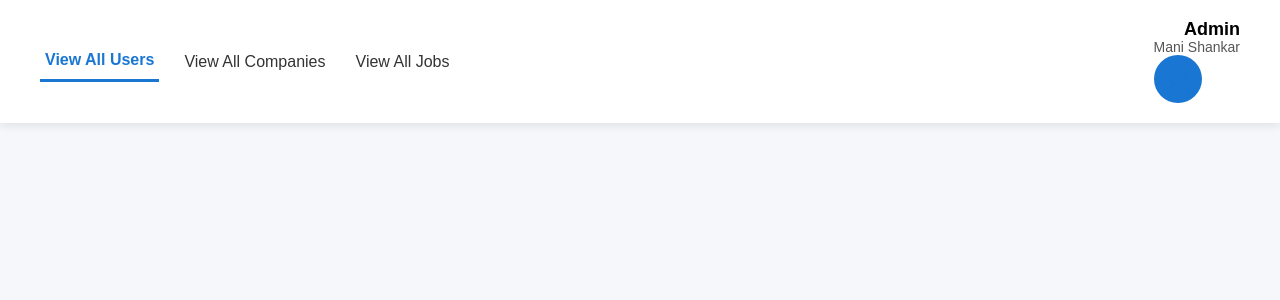
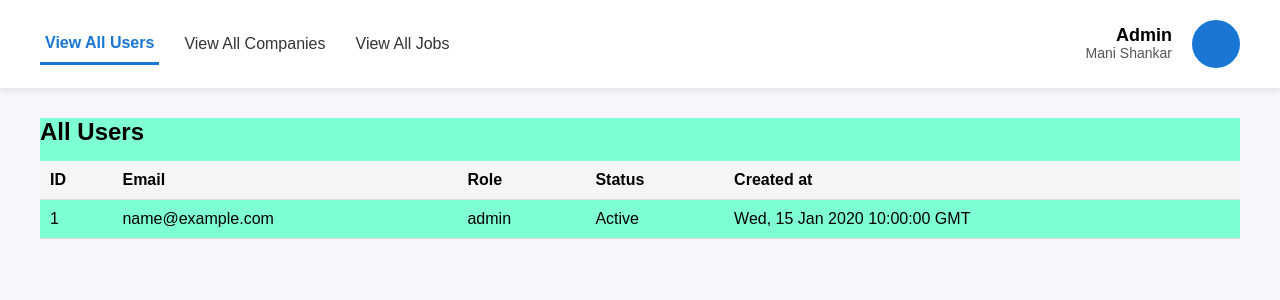
Before and after one commit to Manish3005/Role-based-job-portal, a Flask app: page /admin/dashboard in a window 1280 px wide. Shown: the top 300 px of the page. Run offline with Flask 3, Linux system fonts and the light colour scheme; tables that the repository leaves empty hold one stand-in row (values such as "Sample post").

Commit message:
Add UI for view all users in admin dashboard

```diff
--- a/backend/app.py
+++ b/backend/app.py
@@ -1,6 +1,6 @@
-from flask import Flask, render_template, request, redirect, url_for
+from flask import Flask, render_template, request, redirect, url_for, jsonify
 from models.user_auth import verify_user
-from models import admin
+from models.admin import view_all_users
 
 app = Flask(__name__,
             template_folder="../frontend/templates",
@@ -34,6 +34,11 @@ def admin_login():
             return redirect(url_for("admin_dashboard"))
     return render_template("admin_login.html")
 
+@app.route("/admin/users")
+def get_all_users():
+    users = view_all_users()
+    return jsonify(users)
+
 @app.route("/recruiter-login", methods = ["GET","POST"])
 def recruiter_login():
     if request.method == "POST":
--- a/backend/models/admin.py
+++ b/backend/models/admin.py
@@ -27,9 +27,7 @@ def view_all_users():
     users = cursor.fetchall()
     cursor.close()
     conn.close()
-    print("\nAll Users:")
-    for u in users:
-        print(f"ID: {u['id']}, Email: {u['email']}, Role: {u['role']}, Active: {u['is_active']}, Created: {u['created_at']}")
+    return users
 
 def view_all_companies():
     conn = get_db_connection()
--- a/frontend/static/css/style.css
+++ b/frontend/static/css/style.css
@@ -131,18 +131,32 @@ body.index-page {
 
 
 .dashboard-page {
+    min-height: 100vh;
     background: #f5f7fa;
-    min-height: 100vh;
 }
 
+/* Header at top */
 .dashboard-header {
     display: flex;
     justify-content: space-between;
     align-items: center;
-
     padding: 20px 40px;
     background: white;
-    box-shadow: 0 2px 10px rgba(0,0,0,0.1);
+    box-shadow: 0 2px 8px rgba(0,0,0,0.1);
+}
+
+/* Content below header */
+.dashboard-content {
+    padding: 30px 40px;
+}
+
+/* Hide inactive tabs */
+.content {
+    display: none;
+}
+
+.content.active {
+    display: block;
 }
 
 .tabs {
@@ -205,3 +219,27 @@ body.index-page {
 
     font-size: 24px;
 }
+
+.hidden {
+    display: none;
+}
+
+.active {
+    background-color: aquamarine;
+}
+
+table {
+    width: 100%;
+    border-collapse: collapse;
+    margin-top: 15px;
+}
+
+th, td {
+    padding: 10px;
+    border-bottom: 1px solid #ddd;
+    text-align: left;
+}
+
+th {
+    background-color: #f5f5f5;
+}
--- a/frontend/static/js/script.js
+++ b/frontend/static/js/script.js
@@ -0,0 +1,35 @@
+function openTab(tabID){
+    document.querySelectorAll(".tab-btn").forEach(btn =>{
+        btn.classList.remove("active");
+    });
+    document.querySelectorAll(".content").forEach(btn=>{
+        btn.classList.remove("active");
+    })
+    event.target.classList.add("active");
+    document.getElementById(tabID).classList.add("active");
+}
+function loadUsers() {
+    fetch("/admin/users")
+        .then(response => response.json())
+        .then(data => {
+            const tbody = document.querySelector("#users-table tbody");
+            tbody.innerHTML = "";
+
+            data.forEach(user => {
+                const row = `
+                    <tr>
+                        <td>${user.id}</td>
+                        <td>${user.email}</td>
+                        <td>${user.role}</td>
+                        <td>${user.is_active ? "Active" : "Inactive"}</td>
+                        <td>${user.created_at}</td>
+                    </tr>
+                `;
+                tbody.innerHTML += row;
+            });
+        });
+}
+
+document.addEventListener("DOMContentLoaded", () => {
+    loadUsers();
+});
--- a/frontend/templates/admin_dashboard.html
+++ b/frontend/templates/admin_dashboard.html
@@ -9,20 +9,41 @@
 <body class="dashboard-page">
     <div class="dashboard-header">
         <div class="tabs">
-            <button class="active">View All Users</button>
-            <button>View All Companies</button>
-            <button>View All Jobs</button>
+            <button class="tab-btn active" onclick="openTab('users')">View All Users</button>
+            <button class="tab-btn" onclick="openTab('companies')">View All Companies</button>
+            <button class="tab-btn" onclick="openTab('jobs')">View All Jobs</button>
         </div>
-        <div admin="admin-info">
+        <div class="admin-info">
             <div class="admin-text">
                 <span class="role">Admin</span>
                 <span class="name">Mani Shankar</span>
             </div>
-            <div class="profile-icon">
-                👤
-            </div>
+            <div class="profile-icon">👤</div>
         </div>
     </div>
+    <div class="dashboard-content">
+        <div id="users" class="content active">
+            <h2>All Users</h2>
+            <table id="users-table">
+                <thead>
+                    <tr>
+                        <th>ID</th>
+                        <th>Email</th>
+                        <th>Role</th>
+                        <th>Status</th>
+                        <th>Created at</th>
+                    </tr>
+                </thead>
+                <tbody></tbody>
+            </table>
+        </div>
+        <div id="companies" class="content">
+            <h2>All Companies</h2>
+        </div>
+        <div id="jobs" class="content">
+            <h2>All Jobs</h2>
+        </div>
     </div>
+    <script src="{{ url_for('static', filename='js/script.js') }}"></script>
 </body>
 </html>
```
Also changed, not shown: backend/db.py (line endings or trailing spaces), 1 other file.
